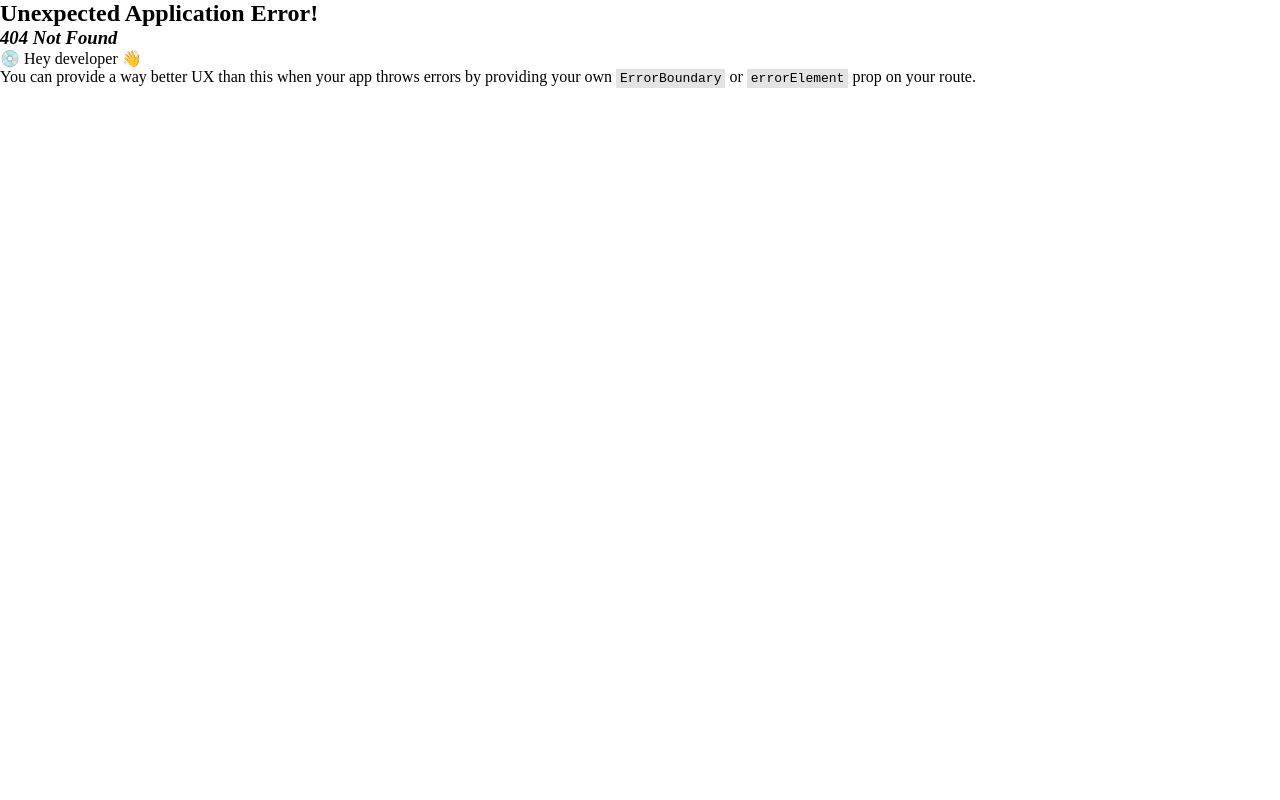
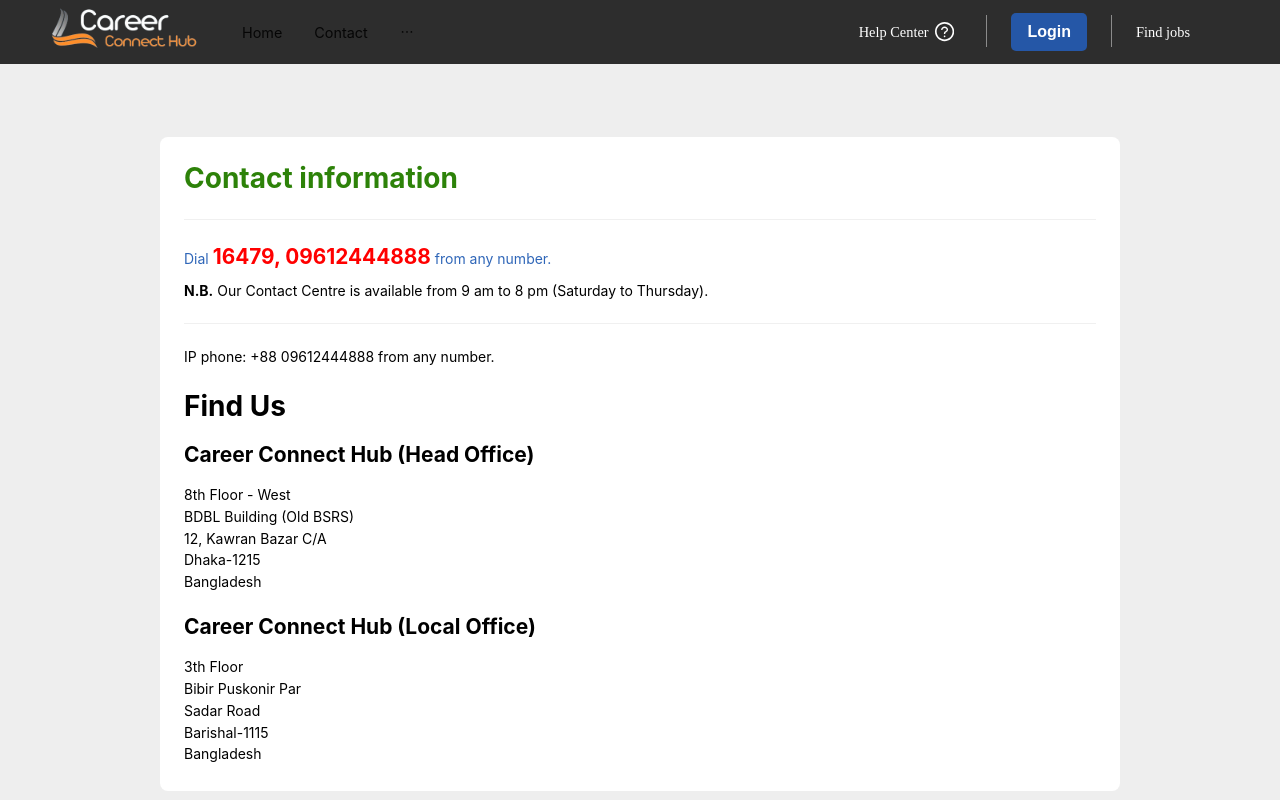
Before and after one commit to ratSparrow/CareerConnect-Hub-UI, a React (Vite) app: page /contact in a window 1280 px wide. Before the commit this address had no page. Shown: the top 800 px of the page. Built offline with nearby package versions, Linux system fonts and the light colour scheme.

Commit message:
contact-page-added

```diff
--- /dev/null
+++ b/src/pages/Contact/Contact.tsx
@@ -0,0 +1,74 @@
+import { Col, Divider, Row } from "antd";
+
+const Contact = () => {
+  return (
+    <>
+      <Row
+        justify="center"
+        align="middle"
+        style={{
+          minHeight: "100vh",
+          backgroundColor: "#EEEEEE",
+        }}
+      >
+        <Col
+          sm={20}
+          md={23}
+          lg={18}
+          style={{
+            backgroundColor: "white",
+            borderRadius: ".5rem",
+            padding: "1.5rem",
+            margin: "2rem 0",
+          }}
+        >
+          <h1 style={{ color: "#2D8209" }}>Contact information</h1>
+          <Divider />
+          <p style={{ color: "#2F66B8", marginBottom: ".8rem" }}>
+            Dial{" "}
+            <span
+              style={{
+                color: "#FF0000",
+                fontSize: "1.3rem",
+                fontWeight: "bold",
+              }}
+            >
+              16479, 09612444888
+            </span>{" "}
+            from any number.
+          </p>
+          <p>
+            {" "}
+            <span style={{ fontWeight: "bold" }}>N.B.</span> Our Contact Centre
+            is available from 9 am to 8 pm (Saturday to Thursday).
+          </p>
+          <Divider />
+          <p>IP phone: +88 09612444888 from any number.</p>
+          <div style={{ marginTop: "1.5rem" }}>
+            <h1>Find Us</h1>
+            <h2 style={{ margin: "1.2rem 0" }}>
+              Career Connect Hub (Head Office)
+            </h2>
+            <p style={{ marginBottom: ".3rem" }}>8th Floor - West</p>
+            <p style={{ marginBottom: ".3rem" }}>BDBL Building (Old BSRS)</p>
+            <p style={{ marginBottom: ".3rem" }}>12, Kawran Bazar C/A</p>
+            <p style={{ marginBottom: ".3rem" }}>Dhaka-1215</p>
+            <p style={{ marginBottom: ".3rem" }}>Bangladesh</p>
+          </div>
+          <div style={{ marginTop: "1.5rem" }}>
+            <h2 style={{ margin: "1.2rem 0" }}>
+              Career Connect Hub (Local Office)
+            </h2>
+            <p style={{ marginBottom: ".3rem" }}>3th Floor </p>
+            <p style={{ marginBottom: ".3rem" }}>Bibir Puskonir Par</p>
+            <p style={{ marginBottom: ".3rem" }}>Sadar Road</p>
+            <p style={{ marginBottom: ".3rem" }}>Barishal-1115</p>
+            <p style={{ marginBottom: ".3rem" }}>Bangladesh</p>
+          </div>
+        </Col>
+      </Row>
+    </>
+  );
+};
+
+export default Contact;
--- a/src/routes/Routes.tsx
+++ b/src/routes/Routes.tsx
@@ -3,6 +3,7 @@ import { createBrowserRouter } from "react-router-dom";
 // import PrivateRoutes from "./PrivateRoute";
 import DashboardLayout from "../components/layouts/DashboardLayout";
 import MainLayout from "../components/layouts/MainLayout";
+import Contact from "../pages/Contact/Contact";
 import PrivacyPage from "../pages/Privacy/Privacy";
 import TermsPage from "../pages/Terms/Terms";
 import LoginPage from "../pages/common/Login";
@@ -22,6 +23,10 @@ const routes = createBrowserRouter([
       {
         path: "/blog",
         element: "blog",
+      },
+      {
+        path: "/contact",
+        element: <Contact />,
       },
       {
         path: "/terms",
```
Also changed, not shown: src/pages/Terms/Terms.tsx (renamed from src/pages/Terms/Terms.jsx).
